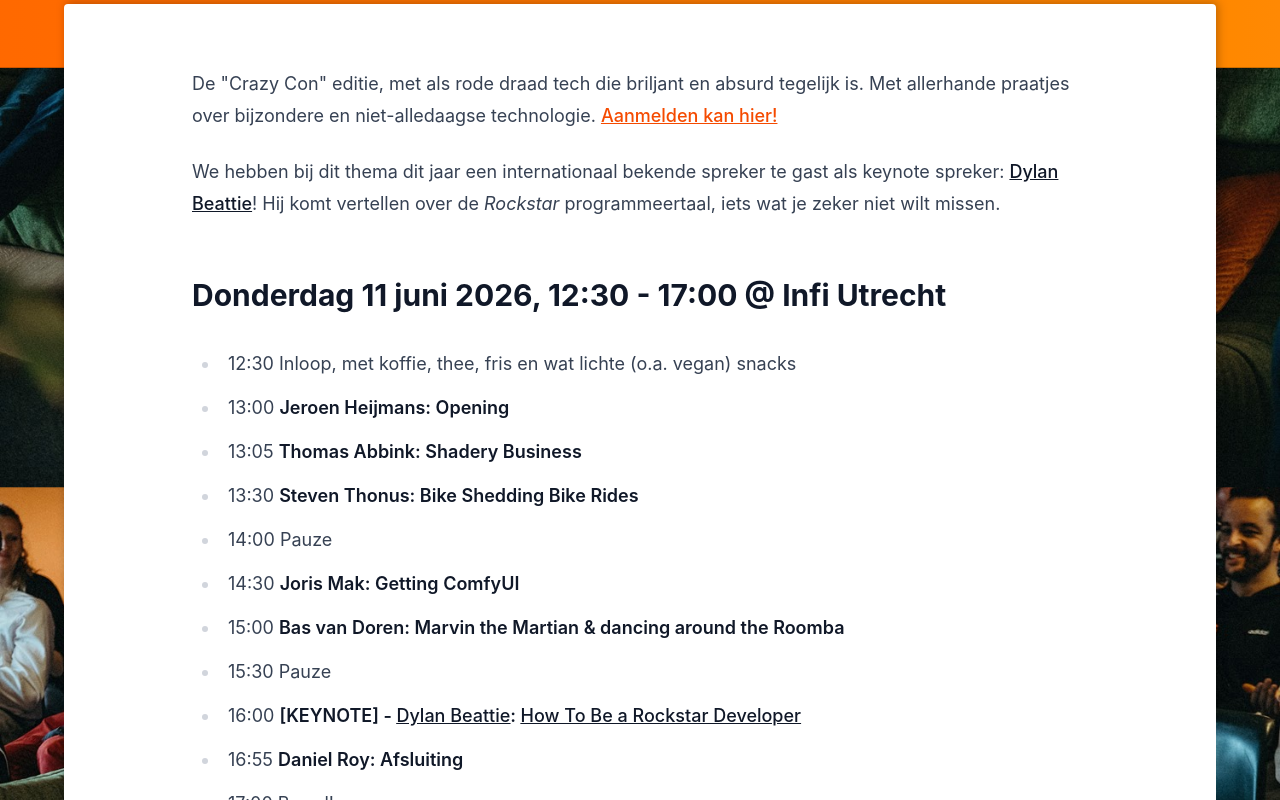
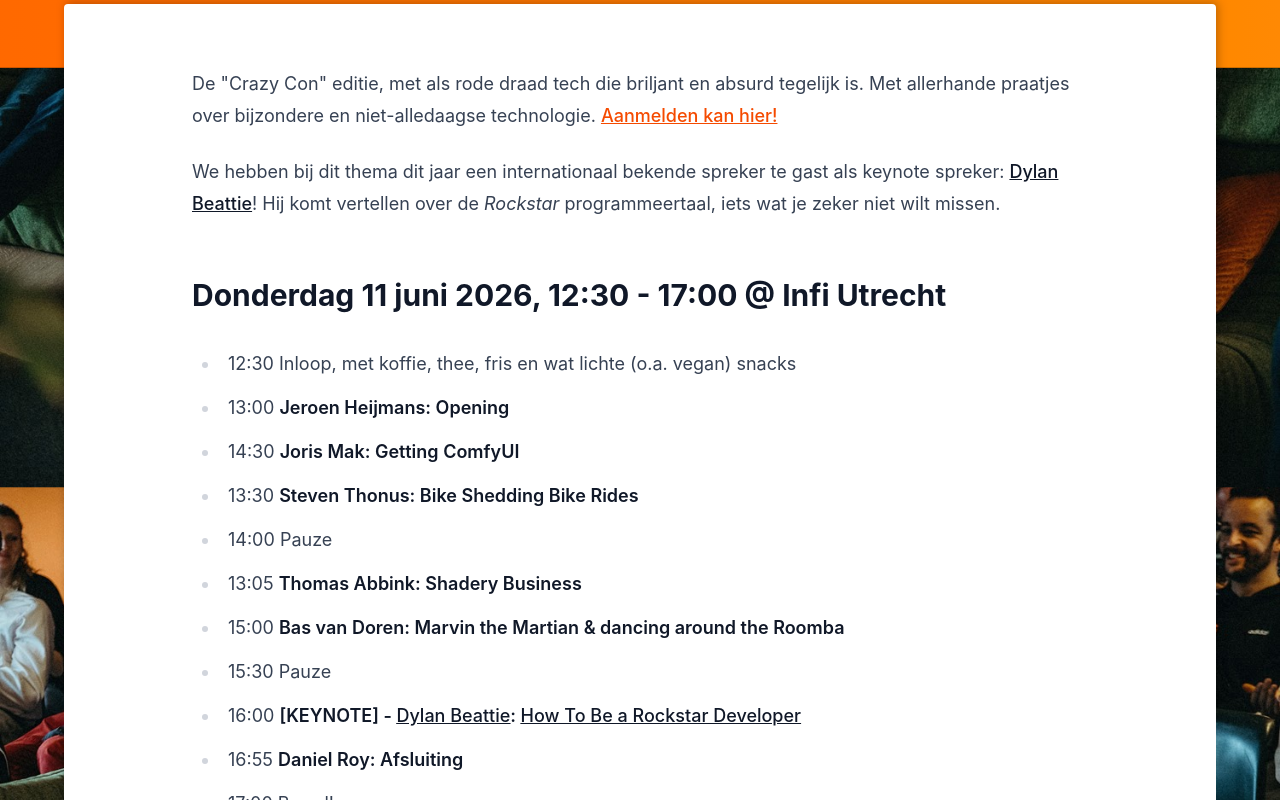
Before and after one commit to infi-nl/con.infi.nl, a SvelteKit app: page /2026/programma in a window 1280 px wide. Shown: the part 366-1166 px from the top of the page. Built offline with nearby package versions, Linux system fonts and the light colour scheme.

Commit message:
Programma-switch

```diff
--- a/src/routes/2026/programma/+page.svelte
+++ b/src/routes/2026/programma/+page.svelte
@@ -24,10 +24,10 @@
   <ul>
     <li>12:30 Inloop, met koffie, thee, fris en wat lichte (o.a. vegan) snacks</li>
     <li>13:00 <strong>Jeroen Heijmans: Opening</strong></li>
-    <li>13:05 <strong>Thomas Abbink: Shadery Business</strong></li>
+    <li>14:30 <strong>Joris Mak: Getting ComfyUI</strong></li>
     <li>13:30 <strong>Steven Thonus: Bike Shedding Bike Rides</strong></li>
     <li>14:00 Pauze</li>
-    <li>14:30 <strong>Joris Mak: Getting ComfyUI</strong></li>
+    <li>13:05 <strong>Thomas Abbink: Shadery Business</strong></li>
     <li>15:00 <strong>Bas van Doren: Marvin the Martian &amp; dancing around the Roomba</strong></li>
     <li>15:30 Pauze</li>
     <li>16:00 <strong>[KEYNOTE] - <A href="https://dylanbeattie.net/">Dylan Beattie</A>: <A href="https://dylanbeattie.net/talks/how-to-be-a-rockstar-developer.html">How To Be a Rockstar Developer</A></strong></li>
```
